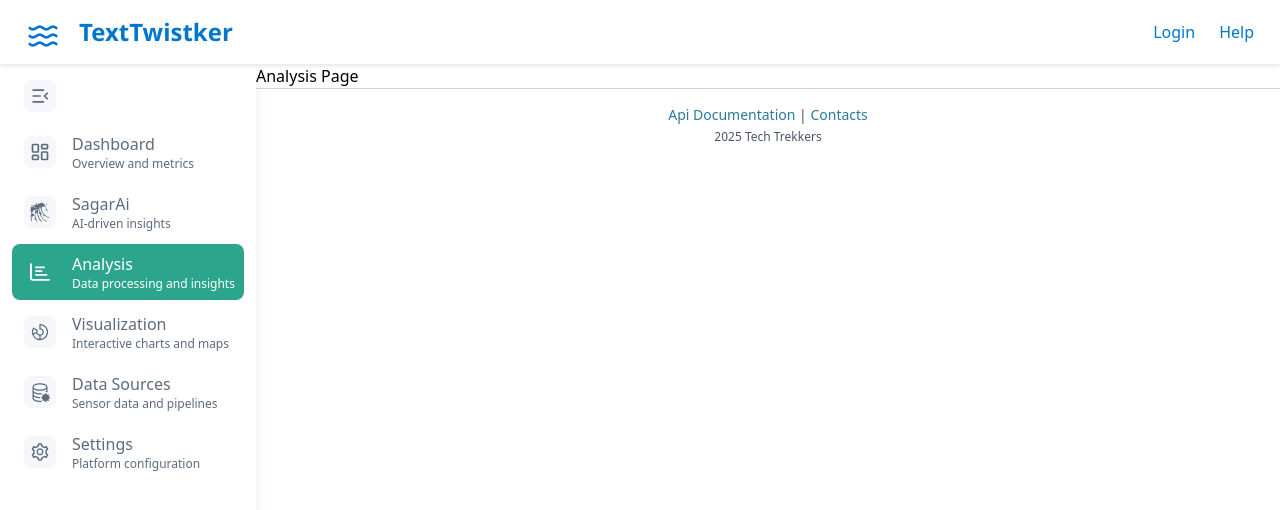
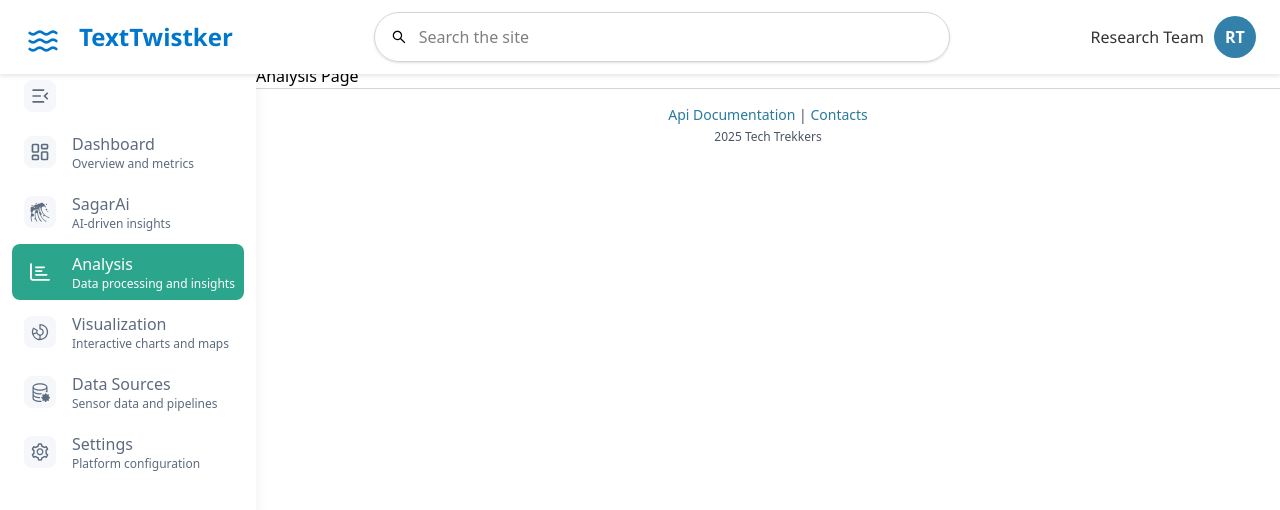
Before and after one commit to TechTrekkers-GEHU/aioceanographic-frontend, a React (Vite) app: page /analysis in a window 1280 px wide. Shown: the top 510 px of the page. Built offline with nearby package versions, Linux system fonts and the light colour scheme.

Commit message:
Added avatar and searchbar in TopBar

```diff
--- /dev/null
+++ b/src/components/TopBar/SearchBar.jsx
@@ -0,0 +1,104 @@
+import { useState, useRef, useEffect } from "react";
+import { cn } from "../../utils/cn";
+import { AiOutlineSearch, AiOutlineClose } from "react-icons/ai";
+
+export function SearchBox({
+  onSearch,
+  disabled = false,
+  placeholder = "Search the site",
+  className,
+  searchPath = "/search",
+  navigateOnSearch = true,
+  debounceMs = 300,
+  showClear = true,
+}) {
+  const [value, setValue] = useState("");
+  const inputRef = useRef(null);
+  const debounceRef = useRef(null);
+
+  function performSearch(query) {
+    const q = String(query ?? "").trim();
+    if (!q || disabled) return;
+    if (typeof onSearch === "function") {
+      onSearch(q);
+    }
+    if (navigateOnSearch) {
+      const url = `${searchPath}?q=${encodeURIComponent(q)}`;
+      window.location.assign(url);
+    }
+    setValue("");
+  }
+
+  useEffect(() => {
+    return () => {
+      if (debounceRef.current) clearTimeout(debounceRef.current);
+    };
+  }, []);
+
+  function handleSubmit(e) {
+    e.preventDefault();
+    performSearch(value);
+  }
+
+  function handleChange(e) {
+    const next = e.target.value;
+    setValue(next);
+    if (debounceMs > 0 && typeof onSearch === "function") {
+      if (debounceRef.current) clearTimeout(debounceRef.current);
+      debounceRef.current = setTimeout(() => onSearch(next.trim()), debounceMs);
+    }
+  }
+
+  function handleClear() {
+    setValue("");
+    inputRef.current?.focus();
+  }
+
+  function handleKeyDown(e) {
+    if (e.key === "Escape") {
+      handleClear();
+    }
+  }
+
+  return (
+    <form
+      role="search"
+      aria-label="Site search"
+      onSubmit={handleSubmit}
+      className={cn(
+        "mx-4 w-full max-w-xl rounded-4xl border border-gray-300 bg-card px-4 py-3 shadow-sm",        className
+      )}
+    >
+      <div className="flex items-center gap-3">
+        <AiOutlineSearch className="size-4 text-muted-foreground" aria-hidden="true" />
+        <label htmlFor="site-search-input" className="sr-only">Search the site</label>
+        <input
+          id="site-search-input"
+          ref={inputRef}
+          type="search"
+          value={value}
+          onChange={handleChange}
+          onKeyDown={handleKeyDown}
+          placeholder={placeholder}
+          className="flex-1 bg-transparent text-base outline-none placeholder:text-muted-foreground"
+          disabled={disabled}
+          aria-disabled={disabled}
+          aria-label="Search"
+          autoComplete="off"
+        />
+        {showClear && value && (
+          <button
+            type="button"
+            onClick={handleClear}
+            className="inline-flex size-6 items-center justify-center rounded-md text-foreground hover:bg-muted/10"
+            aria-label="Clear search"
+            title="Clear"
+            disabled={disabled}
+          >
+            <AiOutlineClose className="size-4" aria-hidden="true" />
+          </button>
+        )}
+      </div>
+    </form>
+  );
+}
--- a/src/components/TopBar/TopBar.jsx
+++ b/src/components/TopBar/TopBar.jsx
@@ -1,6 +1,22 @@
 import React from 'react';
 import styles from './TopBar.module.css';
+import { SearchBox } from './SearchBar';
 import { LuWaves } from 'react-icons/lu';
+
+const ProfileAvatar = ({ name = "Guest" }) => {
+    const initials = name
+        .split(" ")
+        .map(word => word[0]?.toUpperCase())
+        .slice(0, 2)
+        .join("");
+
+    return (
+        <div className={styles.profileWrapper}>
+            <span className={styles.profileName}>{name}</span>
+            <div className={styles.avatar}>{initials || "?"}</div>
+        </div>
+    );
+};
 
 const TopBar = () => {
     return (
@@ -12,14 +28,11 @@ const TopBar = () => {
                 <span className={styles.name}>TextTwistker</span>
             </div>
 
-            <div className={styles.section}></div>
+            <SearchBox />
 
-            <div className={styles.section}>
-                <button className={styles.linkButton}>Login</button>
-                <button className={styles.linkButton}>Help</button>
-            </div>
+            <ProfileAvatar name="Research Team" />
         </nav>
-    )
-}
+    );
+};
 
 export default TopBar;
--- a/src/components/TopBar/TopBar.module.css
+++ b/src/components/TopBar/TopBar.module.css
@@ -2,7 +2,7 @@
     display: flex;
     position: sticky;
     flex-shrink: 0;
-    top: 0;             /* stick to top edge */
+    top: 0;
     z-index: 1000;
     justify-content: space-between;
     align-items: center;
@@ -51,3 +51,36 @@
     align-items: flex-start;
     padding-top: 4px;
 }
+
+.profileWrapper {
+    display: flex;
+    align-items: center;
+    gap: 10px;
+    cursor: pointer;
+}
+
+.profileName {
+    font-size: 16px;
+    font-weight: 500;
+    font-family: 'Segoe UI', sans-serif;
+    color: #333;
+}
+
+.avatar {
+    width: 42px;
+    height: 42px;
+    border-radius: 50%;
+    background-color: #3381AA;
+    color: white;
+    font-weight: 600;
+    font-size: 16px;
+    display: flex;
+    align-items: center;
+    justify-content: center;
+    text-transform: uppercase;
+    transition: background-color 0.2s ease;
+}
+
+.avatar:hover {
+    background-color: #005fa3;
+}
```
